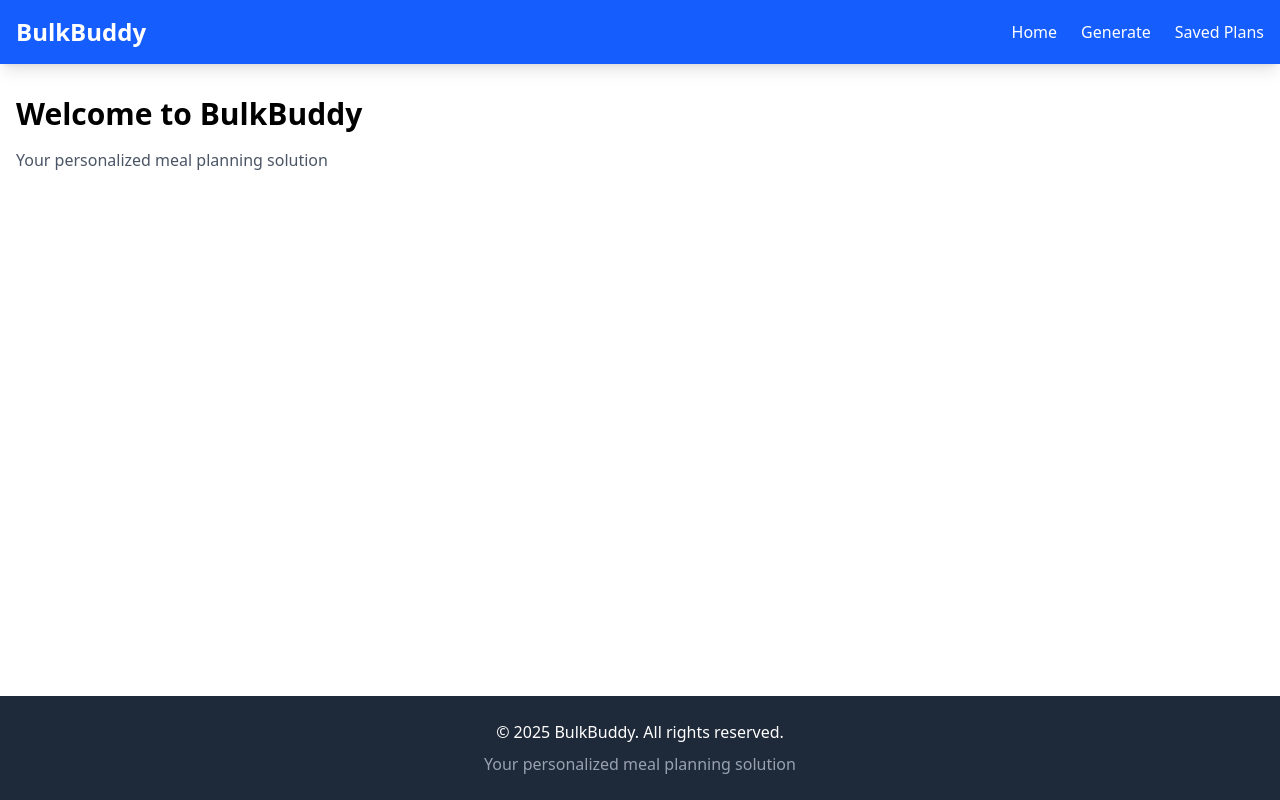
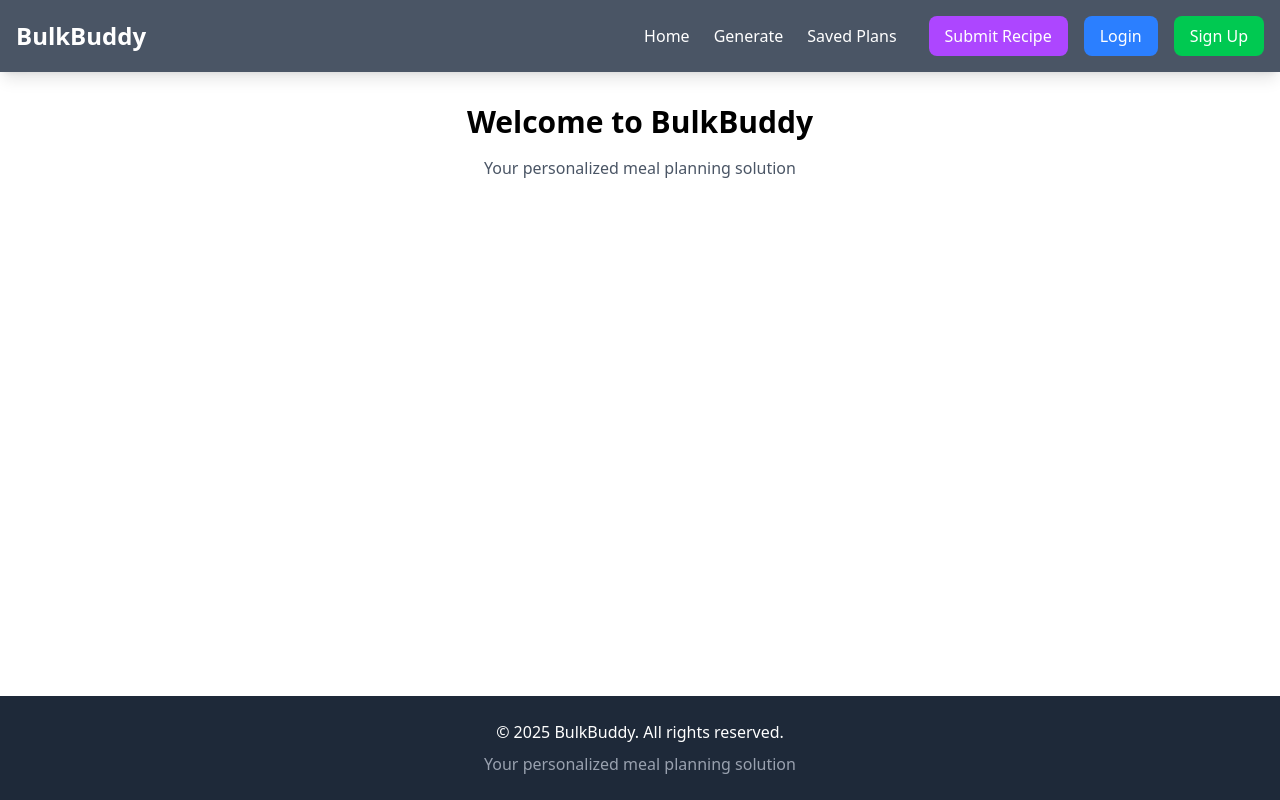
Before and after one commit to ryanraulia/bulkbuddy, a React (Vite) app: page / in a window 1280 px wide. Built offline with nearby package versions, Linux system fonts and the light colour scheme.

Commit message:
Added Button Components
Added 3 Button Component:
Login
Sign up
Submit Recipe

These are all for the header but added without functionality yet. Also Centralised the Text on the Home Page

```diff
--- /dev/null
+++ b/src/components/buttons/LoginButton.jsx
@@ -0,0 +1,10 @@
+// src/components/buttons/LoginButton.jsx
+import React from 'react';
+
+export default function LoginButton() {
+  return (
+    <button className="bg-blue-500 hover:bg-blue-600 text-white font-medium px-4 py-2 rounded-lg transition-colors duration-200">
+      Login
+    </button>
+  );
+}
--- /dev/null
+++ b/src/components/buttons/SignUpButton.jsx
@@ -0,0 +1,10 @@
+// src/components/buttons/SignUpButton.jsx
+import React from 'react';
+
+export default function SignUpButton() {
+  return (
+    <button className="bg-green-500 hover:bg-green-600 text-white font-medium px-4 py-2 rounded-lg transition-colors duration-200">
+      Sign Up
+    </button>
+  );
+}
--- /dev/null
+++ b/src/components/buttons/SubmitRecipeButton.jsx
@@ -0,0 +1,10 @@
+// src/components/buttons/SubmitRecipeButton.jsx
+import React from 'react';
+
+export default function SubmitRecipeButton() {
+  return (
+    <button className="bg-purple-500 hover:bg-purple-600 text-white font-medium px-4 py-2 rounded-lg transition-colors duration-200">
+      Submit Recipe
+    </button>
+  );
+}
--- a/src/components/layout/Header.jsx
+++ b/src/components/layout/Header.jsx
@@ -1,15 +1,23 @@
 // src/components/layout/Header.jsx
 import React from 'react';
 import { Link } from 'react-router-dom';
+import LoginButton from '../buttons/LoginButton';
+import SignUpButton from '../buttons/SignUpButton';
+import SubmitRecipeButton from '../buttons/SubmitRecipeButton';
 
 export default function Header() {
   return (
-    <header className="bg-blue-600 text-white py-4 shadow-lg">
+    <header className="bg-gray-600 text-white py-4 shadow-lg">
       <nav className="container mx-auto px-4 flex justify-between items-center">
+        {/* Left side - Logo */}
         <Link to="/" className="text-2xl font-bold">
           BulkBuddy
         </Link>
-        <div className="space-x-6">
+
+        {/* Right side - Navigation and buttons */}
+        <div className="flex items-center space-x-8">
+          {/* Navigation Links */}
+          <div className="flex space-x-6">
             <Link to="/" className="hover:text-blue-200 transition-colors">
               Home
             </Link>
@@ -20,6 +28,14 @@ export default function Header() {
               Saved Plans
             </Link>
           </div>
+
+          {/* Action Buttons */}
+          <div className="flex space-x-4">
+            <SubmitRecipeButton />
+            <LoginButton />
+            <SignUpButton />
+          </div>
+        </div>
       </nav>
     </header>
   );
--- a/src/pages/Home.jsx
+++ b/src/pages/Home.jsx
@@ -5,8 +5,10 @@ import Layout from "../components/layout/Layout.jsx";
 export default function Home() {
   return (
     <Layout>
-      <h1 className="text-3xl font-bold mb-4">Welcome to BulkBuddy</h1>
-      <p className="text-gray-600">Your personalized meal planning solution</p>
+      <div className="flex flex-col items-center justify-center h-full">
+        <h1 className="text-3xl font-bold mb-4 text-center">Welcome to BulkBuddy</h1>
+        <p className="text-gray-600 text-center">Your personalized meal planning solution</p>
+      </div>
     </Layout>
   );
 }
```
Lines whose indentation alone changed are shown as unchanged.
